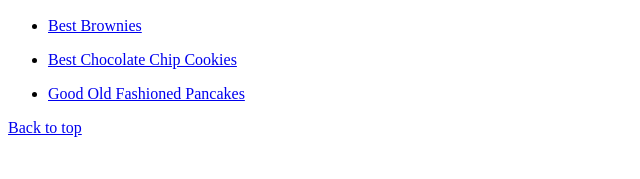
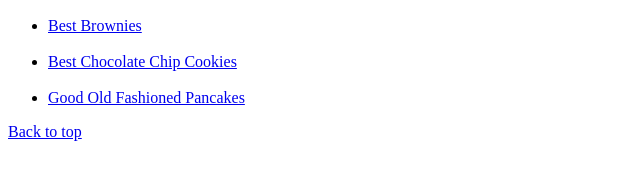
Before and after one commit to d2038/odin-recipes, a plain HTML site: page index.html in a window 1280 px wide. Shown: the part 483-662 px from the top of the page, 0-640 px from the left. Drawn offline with Linux system fonts and the light colour scheme.

Commit message:
Remove p tags, add br tags

```diff
--- a/index.html
+++ b/index.html
@@ -11,9 +11,11 @@
     <h1>Odin Recipes</h1>
     <img src="images/main.jpg" alt="A person making a dessert" width="600px">
     <ul>
-        <li><p><a href="recipes/brownies.html">Best Brownies</a></p></li>
-        <li><p><a href="recipes/cookies.html">Best Chocolate Chip Cookies</a></p></li>
-        <li><p><a href="recipes/pancakes.html">Good Old Fashioned Pancakes</a></p></li>
+        <li><a href="recipes/brownies.html">Best Brownies</a></li>
+        <br>
+        <li><a href="recipes/cookies.html">Best Chocolate Chip Cookies</a></li>
+        <br>
+        <li><a href="recipes/pancakes.html">Good Old Fashioned Pancakes</a></li>
     </ul>
     <a href="#top">Back to top</a>
 </body>
```
